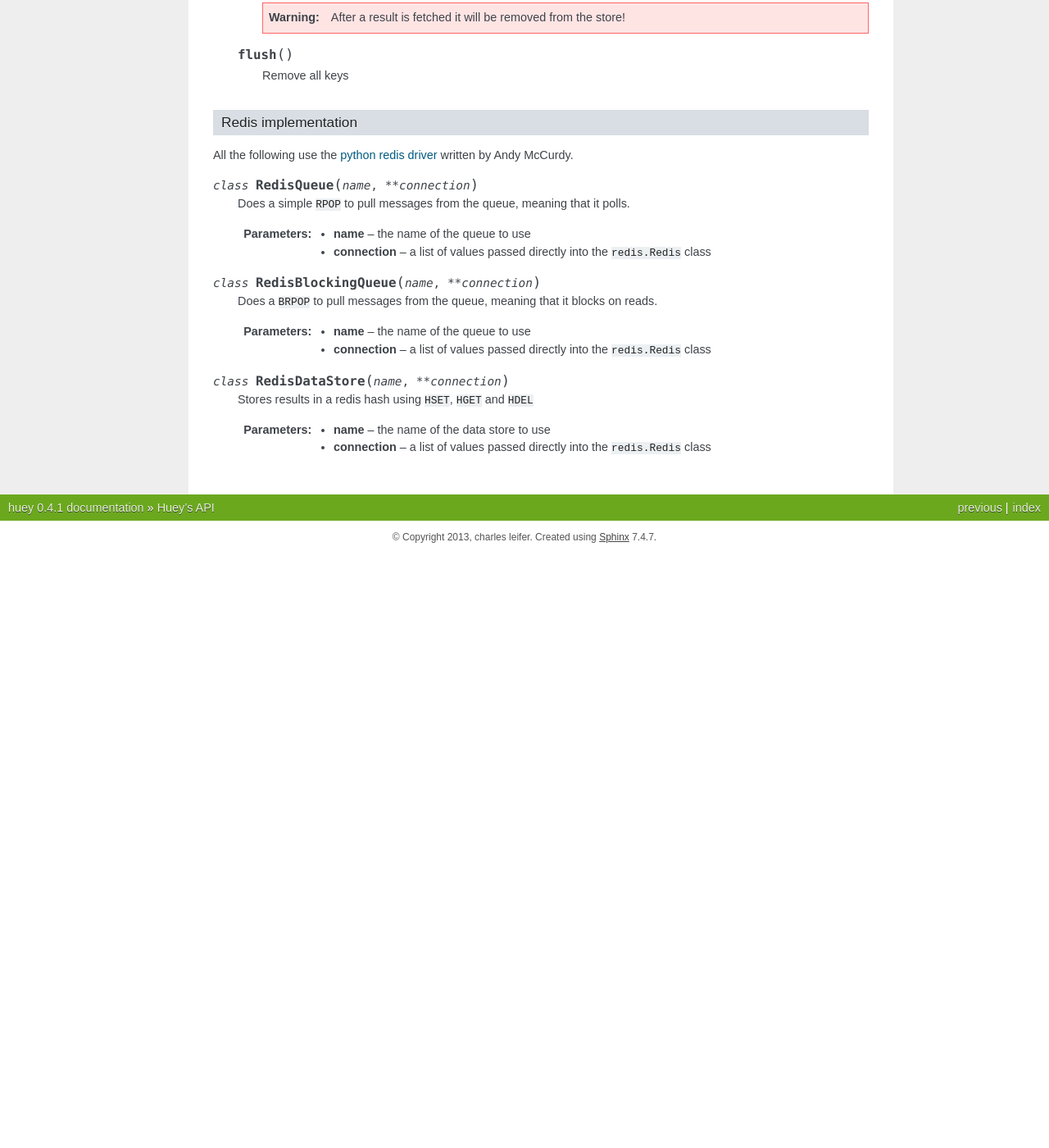
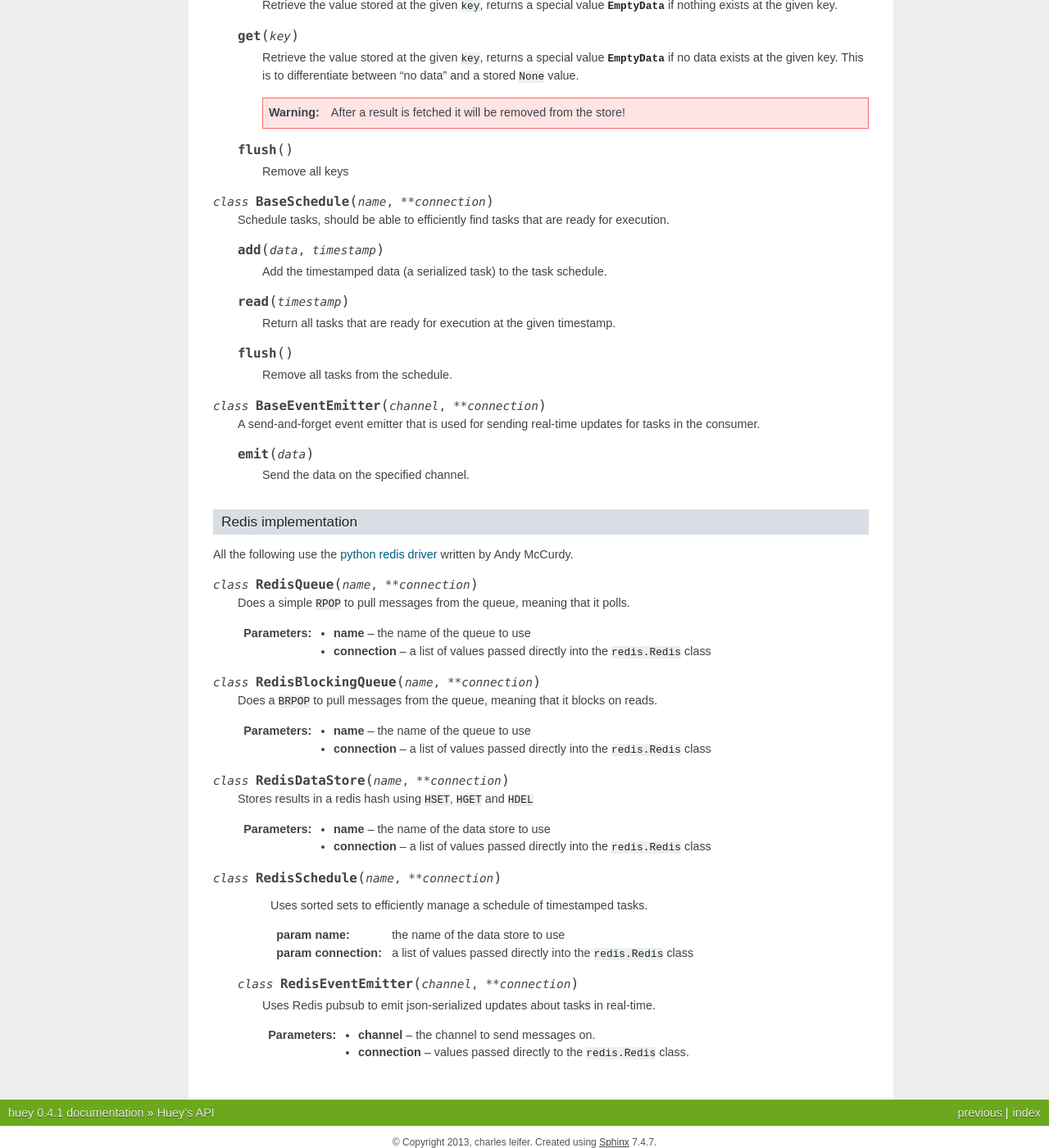
Before and after one commit to coleifer/huey, a Sphinx documentation site: the page built from docs/api.rst, in a window 1280 px wide and 1400 px high, scrolled down 6862 px. Shown: the whole window at 82% size. Built offline with Sphinx 7.4.7, drawn with Linux system fonts in a browser that asks for light colours; before the commit the page ends 7537 px from its top, so only the background shows below that; some of the changed text lies outside the part shown.

Commit message:
Notes on new APIs

```diff
--- a/docs/api.rst
+++ b/docs/api.rst
@@ -29,23 +29,29 @@ Function decorators and helpers
     :param queue: a queue instance, e.g. :py:class:`RedisQueue`.
     :param result_store: a place to store results and the task schedule,
         e.g. :py:class:`RedisDataStore`.
+    :param schedule: scheduler implementation, e.g. an instance of :py:class:`RedisSchedule`.
+    :param events: event emitter implementation, e.g. an instance of :py:class:`RedisEventEmitter`.
     :param boolean store_none: Flag to indicate whether tasks that return ``None``
         should store their results in the result store.
     :param always_eager: Useful for testing, this will execute all tasks
         immediately, without enqueueing them.
-    :param schedule_key: Key used for persisting the schedule between runs
-        of the consumer.
 
     Example usage:
 
     .. code-block:: python
 
         from huey.api import Huey, crontab
-        from huey.backends.redis_backend import RedisQueue, RedisDataStore
+        from huey.backends.redis_backend import RedisBlockingQueue, RedisDataStore,\
+            RedisSchedule, RedisEventEmitter
 
-        queue = RedisQueue('my-app')
+        queue = RedisBlockingQueue('my-app')
         result_store = RedisDataStore('my-app')
-        huey = Huey(queue, result_store)
+        schedule = RedisSchedule('my-app')
+        events = RedisEventEmitter('my-app')
+        huey = Huey(queue, result_store, schedule, events)
+
+        # THIS IS EQUIVALENT TO ABOVE CODE:
+        # huey = RedisHuey('my-app')
 
         @huey.task()
         def slow_function(some_arg):
@@ -446,6 +452,33 @@ Base classes
 
         Remove all keys
 
+.. py:class:: BaseSchedule(name, **connection)
+
+    Schedule tasks, should be able to efficiently find tasks that are ready
+    for execution.
+
+    .. py:method:: add(data, timestamp)
+
+        Add the timestamped data (a serialized task) to the task schedule.
+
+    .. py:method:: read(timestamp)
+
+        Return all tasks that are ready for execution at the given timestamp.
+
+    .. py:method:: flush()
+
+        Remove all tasks from the schedule.
+
+.. py:class:: BaseEventEmitter(channel, **connection)
+
+    A send-and-forget event emitter that is used for sending real-time updates
+    for tasks in the consumer.
+
+    .. py:method:: emit(data)
+
+        Send the data on the specified channel.
+
+
 Redis implementation
 ^^^^^^^^^^^^^^^^^^^^
 
@@ -472,3 +505,17 @@ written by Andy McCurdy.
 
     :param name: the name of the data store to use
     :param connection: a list of values passed directly into the ``redis.Redis`` class
+
+.. py:class:: RedisSchedule(name, **connection)
+
+    Uses sorted sets to efficiently manage a schedule of timestamped tasks.
+
+    :param name: the name of the data store to use
+    :param connection: a list of values passed directly into the ``redis.Redis`` class
+
+ .. py:class:: RedisEventEmitter(channel, **connection)
+
+    Uses Redis pubsub to emit json-serialized updates about tasks in real-time.
+
+    :param channel: the channel to send messages on.
+    :param connection: values passed directly to the ``redis.Redis`` class.
```
Also changed, not shown: other parts of docs/api.rst (+1 -1 lines).
